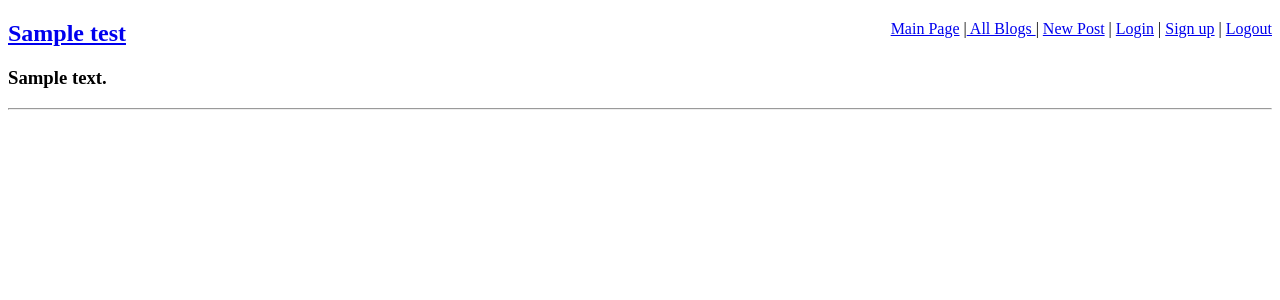
After one commit to parkerstanton/blogz, a Flask app: template templates/blogs.html in a window 1280 px wide. The commit adds this page. Shown: the top 300 px of the page. Run offline with Flask 2, Linux system fonts and the light colour scheme; the visitor is signed in with stand-in values (Sample User, id 1); tables that the repository leaves empty hold one stand-in row (values such as "Sample post"); the template is opened without the code that fills it: most values are stand-ins (such as "Sample title", 1, 10 or a date in 2020); data that the repository does not hold is empty.

Commit message:
Saving progress on blogz

```diff
--- a/main.py
+++ b/main.py
@@ -132,15 +132,32 @@ def index():
     blogs = Blog.query.all()
     user = User.query.all()
 
-    return render_template('index.html',blogs=blogs,user=user)
+    return render_template('allblogs.html',blogs=blogs,user=user)
+
+
+@app.route("/blogs", methods = ['GET'])
+def oneauthor():
+
+    blog_id = request.args.get('id')
+    username = request.args.get('username')
+    if (blog_id):
+        blog = Blog.query.get(blog_id)
+        return render_template('singleblog.html',blog = blog)
+    elif (username):
+        user = User.query.filter_by(username=username).first()
+        user_id = user.id
+        allblogs = Blog.query.filter_by(owner_id = user_id).all()
+        return render_template('singleblog.html',username = username, blog = allblogs )
+
 
 
 @app.route('/',methods = ['POST','GET'])
 def misterindex():
 
     user = User.query.all()
+    blogs = Blog.query.all()
 
-    return render_template('buildablog.html',user=user)
+    return render_template('buildablog.html',user=user, blogs = blogs)
 
 
 @app.route('/newpost', methods = ['POST','GET'])
@@ -170,9 +187,15 @@ def newpost():
 @app.route('/singleblog',methods = ['POST','GET'])
 def singleblog():
     blog_id = request.args.get('id')
+    username = request.args.get('username')
     if (blog_id):
         blog = Blog.query.get(blog_id)
         return render_template('singleblog.html',blog = blog)
+    elif (username):
+        user = User.query.filter_by(username=username).first()
+        user_id = user.id
+        allblogs = Blog.query.filter_by(owner_id = user_id).all()
+        return render_template('singleblog.html',username = username, blog = allblogs )
 
 
 
--- a/templates/base.html
+++ b/templates/base.html
@@ -8,7 +8,7 @@
     </head>
 <body>
     <div style='float: right'>
-        <a href="/">Main Page</a> | <a href="/newpost">New Post</a> | <a href="/login">Login</a> | <a href="/signup">Sign up</a> | <a href="logout">Logout</a>
+        <a href="/">Main Page</a> |<a href = "/allblogs"> All Blogs </a> | <a href="/newpost">New Post</a> | <a href="/login">Login</a> | <a href="/signup">Sign up</a> | <a href="logout">Logout</a>
     </div>
 
     {% with messages = get_flashed_messages(with_categories=True) %}
--- /dev/null
+++ b/templates/blogs.html
@@ -0,0 +1,12 @@
+{% extends "base.html" %}
+
+{% block content %}
+
+        {% for test in blogs %}
+            <h2><a href = "./singleblog?username={{test.username}}"> {{ test.title }}</a></h2>
+
+            <h3>{{ test.body }}</h3>
+            <hr />
+        {% endfor %}
+
+{% endblock %}
--- a/templates/buildablog.html
+++ b/templates/buildablog.html
@@ -14,7 +14,7 @@
         {% endfor %}-->
 
         {% for test in user %}
-            <h2><a href = "./index?id={{test.id}}"> {{ test.username }}</a></h2>
+            <h2><a href = "./blogs?id={{test.id}}"> {{ test.username }}</a></h2>
             <hr />
         {% endfor %}
     </ul>
--- a/templates/singleblog.html
+++ b/templates/singleblog.html
@@ -6,4 +6,5 @@
 
 <h3>{{ blog.body }}</h3>
 
+<h4>Written by: {{ blog.owner }} </h4>
 {% endblock %}
```
Also changed, not shown: templates/allblogs.html (added, +13 -0 lines).
